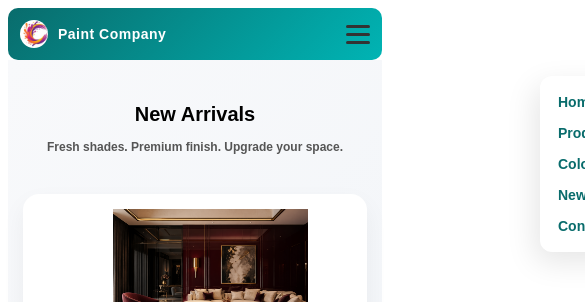
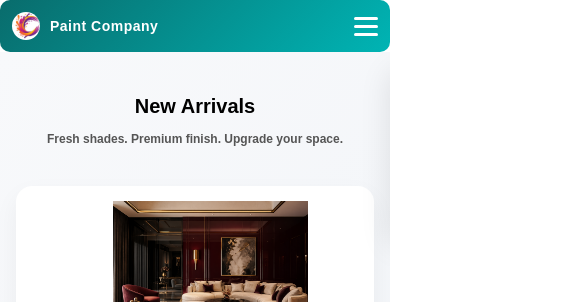
Before and after one commit to Vinobaesther/Paint, a React (Vite) app: page /newarrivals in a window 390 px wide. Shown: the top 302 px of the page, 585 px wide, since content can reach past the window. Built offline with nearby package versions, Linux system fonts and the light colour scheme.

Commit message:
update code

```diff
--- a/src/Navbar/index.module.scss
+++ b/src/Navbar/index.module.scss
@@ -1,9 +1,19 @@
+body {
+  margin: 0;
+  padding: 0;
+  overflow-x: hidden;
+}
+
+html {
+  overflow-x: hidden;
+}
+
 .header {
-    width: 100%;
+  width: 100%;
   font-family: "Poppins", sans-serif;
   position: sticky;
-  top:0;
-  z-index:1000;
+  top: 0;
+  z-index: 1000;
 }
 
 .navbar {
@@ -13,10 +23,12 @@
   justify-content: space-between;
   align-items: center;
   background: linear-gradient(135deg, #096c6c, #00b4b4);
-  // background: #F4B400;
-  border-radius: 15px;
+  border-radius: 0;
   backdrop-filter: blur(12px);
-
+  width: 100%;
+  max-width: 100%;
+  position: relative;
+  box-sizing: border-box;
 }
 
 .logo {
@@ -41,6 +53,8 @@
   display: flex;
   gap: 35px;
   list-style: none;
+  margin: 0;
+  padding: 0;
 
   li {
     font-size: 18px;
@@ -57,8 +71,7 @@
       bottom: -5px;
       width: 0%;
       height: 2px;
-      // background: linear-gradient(135deg, #ff7a18, #ffb347);
-      background:white;
+      background: white;
       transition: 0.3s;
     }
 
@@ -79,7 +92,7 @@
   border-radius: 20px;
   border: none;
   background: white;
-  color:#096c6c;
+  color: #096c6c;
   font-weight: bold;
   cursor: pointer;
   transition: 0.3s;
@@ -99,7 +112,7 @@
   span {
     width: 24px;
     height: 3px;
-    background: #333;
+    background: white;
     border-radius: 5px;
     transition: 0.3s;
   }
@@ -128,6 +141,10 @@
 }
 
 @media (max-width: 1200px) {
+  .navbar {
+    padding: 16px 20px;
+  }
+
   .navlinks {
     gap: 25px;
   }
@@ -143,6 +160,10 @@
 }
 
 @media (max-width: 900px) {
+  .navbar {
+    padding: 16px 18px;
+  }
+
   .navlinks {
     gap: 20px;
   }
@@ -158,14 +179,18 @@
 }
 
 @media (max-width: 768px) {
+  .navbar {
+    padding: 14px 16px;
+  }
+
   .hamburger {
     display: flex;
   }
 
   .navlinks {
-    position: absolute;
-    top: 100%;
-    right: -100%;
+    position: fixed;
+    top: 60px;
+    right: -220px;
     width: 220px;
     flex-direction: column;
     background: white;
@@ -182,7 +207,7 @@
   }
 
   .active {
-    right:0;
+    right: 0;
   }
 
   .login {
@@ -231,6 +256,10 @@
 }
 
 @media (max-width: 320px) {
+  .navbar {
+    padding: 10px 10px;
+  }
+
   .navlinks {
     width: 160px;
   }
--- a/src/Newarrivals/index.module.scss
+++ b/src/Newarrivals/index.module.scss
@@ -13,7 +13,6 @@
     font-size: 42px;
     font-weight: 700;
     // background: linear-gradient(90deg, #ff7a18, #00cec9);
-
   }
 
   p {
```
